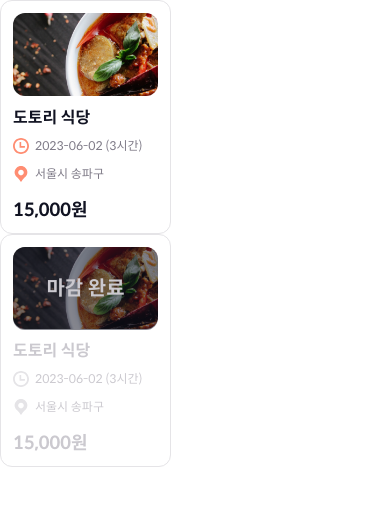
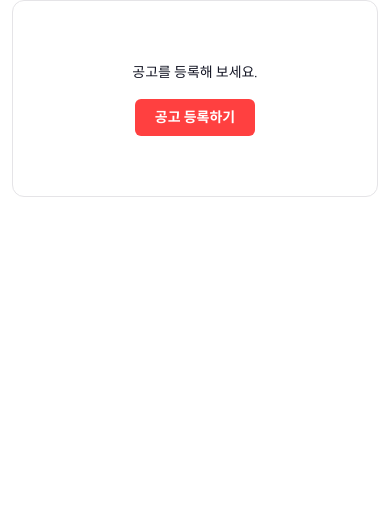
Before and after one commit to sprintPart3Team4/the-julge, a Next.js app: page /shop in a window 390 px wide. Shown: the top 506 px of the page. Built offline with nearby package versions, Linux system fonts and the light colour scheme.

Commit message:
Design: NoticeSuggestion 컴포넌트 반응형 구현

```diff
--- a/components/shop/noticeSuggestion/NoticeSuggestion.module.scss
+++ b/components/shop/noticeSuggestion/NoticeSuggestion.module.scss
@@ -2,33 +2,55 @@
 
 .container {
   display: flex;
-  width: 96.4rem;
+  max-width: 68rem;
+  width: calc(100% - 2.4rem);
   padding: 6rem 2.4rem;
   flex-direction: column;
   justify-content: center;
   align-items: center;
-  gap: 2.4rem;
+  gap: 1.6rem;
   border-radius: 1.2rem;
   border: 0.1rem solid $color-gray-20;
 
+  @include tablet {
+    gap: 2.4rem;
+    width: calc(100% - 6.4rem);
+  }
+
+  @include desktop {
+    max-width: 96.4rem;
+  }
+
   span {
     color: #111322;
+    font-size: 1.4rem;
     text-align: center;
-    line-height: 2.6rem;
+    line-height: 2.2rem;
+
+    @include tablet {
+      font-size: 1.6rem;
+      line-height: 2.6rem;
+    }
   }
 
   button {
     display: flex;
-    width: 34.6rem;
-    height: 4.7rem;
     justify-content: center;
     align-items: center;
-    gap: 0.8rem;
+    padding: 1rem 2rem;
+    height: 3.7rem;
     border-radius: 0.6rem;
     background: $color-red-40;
     color: $color-white;
+    font-size: 1.4rem;
     text-align: center;
     font-weight: 700;
-    line-height: 2rem;
+
+    @include tablet {
+      width: 34.6rem;
+      height: 4.7rem;
+      font-size: 1.6rem;
+      line-height: 2rem;
+    }
   }
 }
--- a/components/shop/shopPageLayout/ShopPageLayout.tsx
+++ b/components/shop/shopPageLayout/ShopPageLayout.tsx
@@ -9,7 +9,7 @@ const cn = classNames.bind(styles);
 export default function ShopPageLayout() {
   return (
     <div className={cn("container")}>
-      <MyShopProfile />
+      <NoticeSuggestion />
     </div>
   );
 }
--- a/pages/shop/index.tsx
+++ b/pages/shop/index.tsx
@@ -1,11 +1,11 @@
 import NoticeCard from "@/components/shop/noticeCard/NoticeCard";
+import NoticeSuggestion from "@/components/shop/noticeSuggestion/NoticeSuggestion";
 import ShopPageLayout from "@/components/shop/shopPageLayout/ShopPageLayout";
 
 export default function ShopPage() {
   return (
     <>
-      <NoticeCard />
-      <NoticeCard isClosed />
+      <ShopPageLayout />
     </>
   );
 }
```
